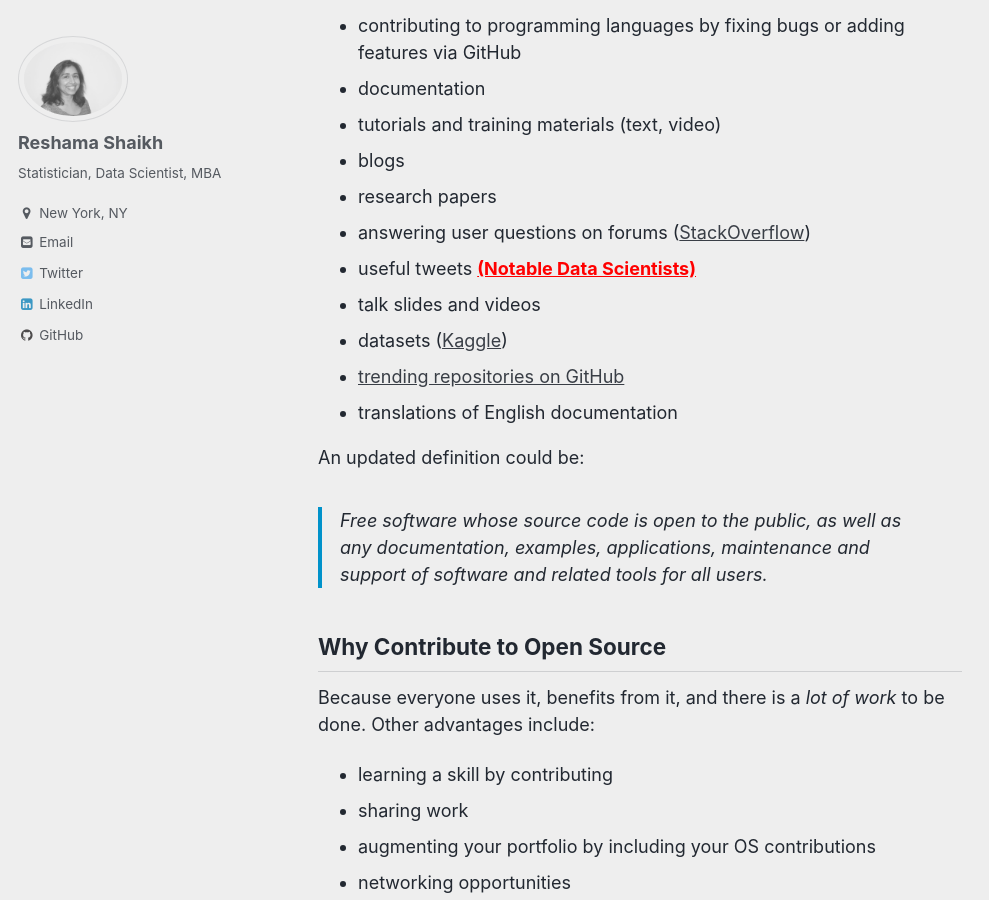
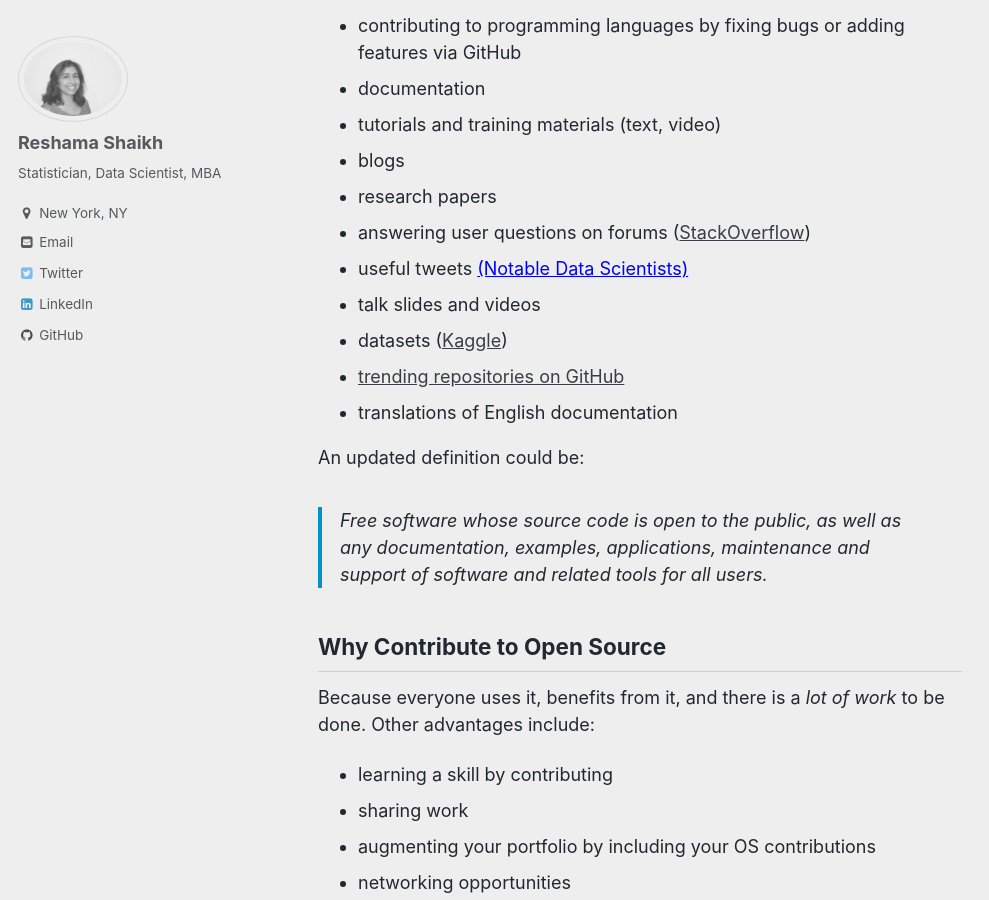
Before and after one commit to reshamas/reshamas.github.io, a Jekyll site: the page built from _posts/2018-04-07-how-i-unknowingly-contributed-to-open-source.md, in a window 1280 px wide and 900 px high, scrolled down 2083 px. Shown: the whole window, without its empty margins (0-989 px from the left). Built offline with Jekyll 4.4.1, drawn with Linux system fonts in a browser that asks for light colours; emoji names are drawn with the system emoji font; comment, search, counter and statistics services are not loaded.

Commit message:
Update 2018-04-07-how-i-unknowingly-contributed-to-open-source.md

```diff
--- a/_posts/2018-04-07-how-i-unknowingly-contributed-to-open-source.md
+++ b/_posts/2018-04-07-how-i-unknowingly-contributed-to-open-source.md
@@ -41,7 +41,7 @@
 - blogs
 - research papers
 - answering user questions on forums ([StackOverflow](https://stackoverflow.com/questions))
-- useful tweets <a href="https://twitter.com/reshamas/lists/notable-data-scientists/members" style="color:red; font-weight: bold">(Notable Data Scientists)</a>
+- useful tweets <a href="https://twitter.com/reshamas/lists/notable-data-scientists/members" style="color:blue">(Notable Data Scientists)</a>
 - talk slides and videos
 - datasets ([Kaggle](https://www.kaggle.com/datasets))
 - [trending repositories on GitHub](https://github.com/trending)
```
